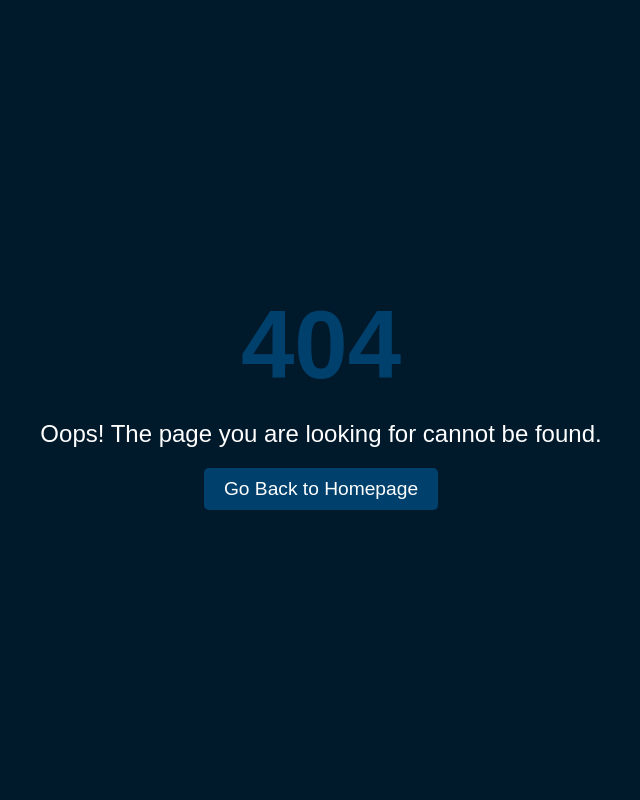
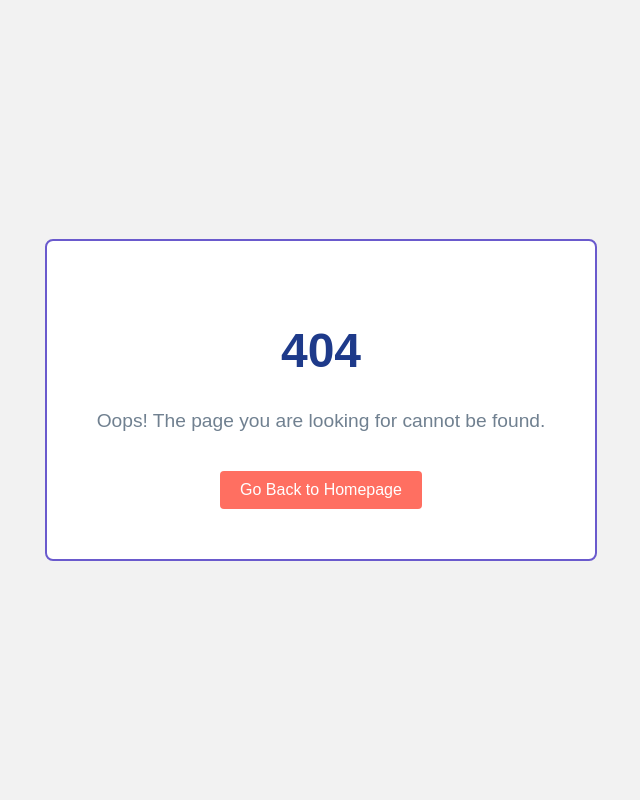
Before and after one commit to MohammedRaghib/Week-3-Project-Django, a Django app: template custom_user_model/templates/404.html in a window 1280 px wide. Shown: the whole page, without its empty margins (319-959 px from the left). Run offline with Django 5.2, Linux system fonts and the light colour scheme; the template is opened without the code that fills it, so the values that code supplies are empty.

```diff
--- a/custom_user_model/templates/404.html
+++ b/custom_user_model/templates/404.html
@@ -7,49 +7,57 @@
     <title>404 - Page Not Found</title>
     <style>
         :root {
-            --primary-color: #00406c;
-            --secondary-color: #001a2c;
-            --accent-color: #00111c;
+            --primary-color: #1E3A8A;
+            --secondary-color: #FF6F61;
+            --neutral-color: #708090;
+            --border-color: #6A5ACD;
+            --form-bg-color: #F2F2F2;
+            --hover-color: #003366;
+            --success-bg: #d4edda;
+            --error-bg: #f8d7da;
+            --info-bg: #d1ecf1;
         }
 
         body {
-            background-color: var(--secondary-color);
-            color: white;
             font-family: Arial, sans-serif;
+            background-color: var(--form-bg-color);
             display: flex;
+            justify-content: center;
             align-items: center;
-            justify-content: center;
             height: 100vh;
             margin: 0;
         }
 
         .container {
             text-align: center;
+            border: 2px solid var(--border-color);
+            padding: 50px;
+            background-color: white;
+            border-radius: 8px;
         }
 
         h1 {
-            font-size: 6rem;
+            font-size: 3em;
             color: var(--primary-color);
-            margin: 0;
         }
 
         p {
-            font-size: 1.5rem;
-            margin: 20px 0;
+            font-size: 1.2em;
+            color: var(--neutral-color);
         }
 
         a {
             display: inline-block;
+            margin-top: 20px;
             padding: 10px 20px;
-            background-color: var(--primary-color);
+            background-color: var(--secondary-color);
             color: white;
             text-decoration: none;
-            border-radius: 5px;
-            font-size: 1.2rem;
+            border-radius: 4px;
         }
 
         a:hover {
-            background-color: var(--accent-color);
+            background-color: var(--hover-color);
         }
     </style>
 </head>
```
Also changed, not shown: media_proj/settings.py (+6 -11 lines), requirements.txt (added, +29 -0 lines).
